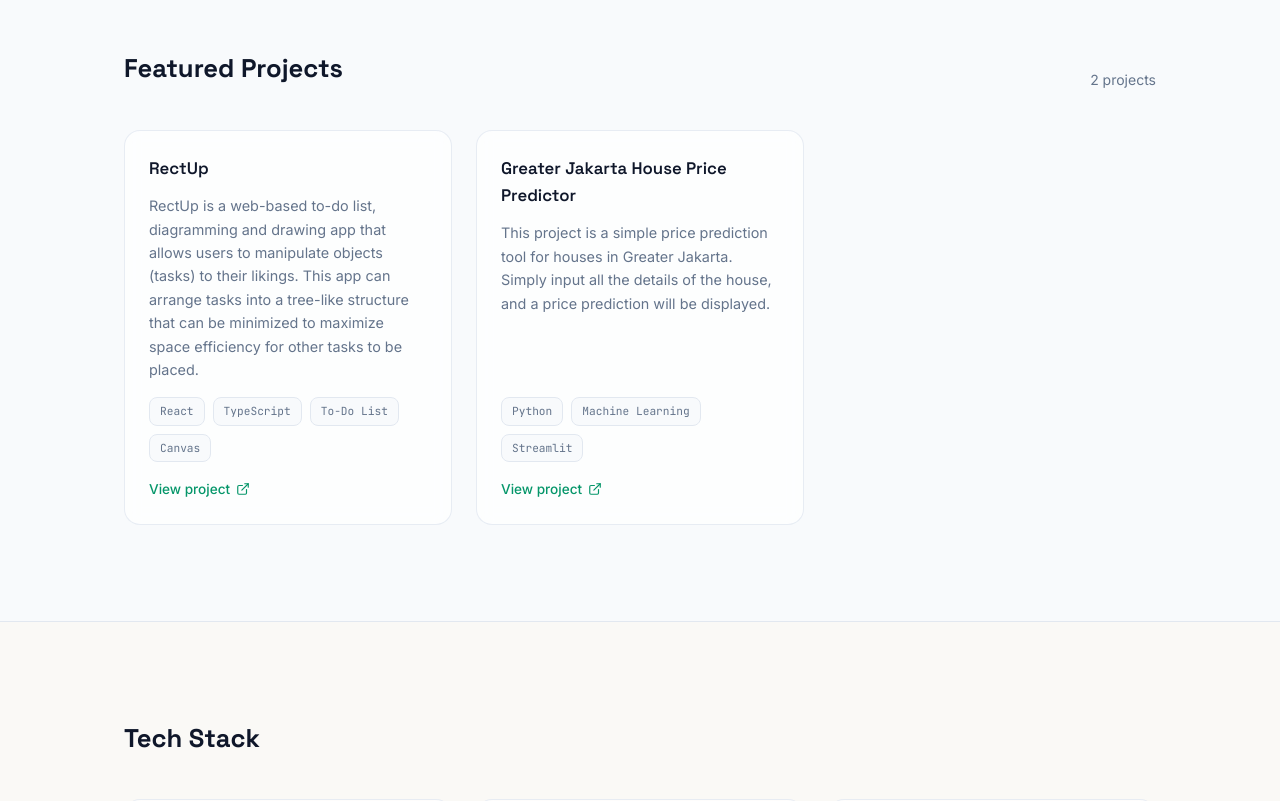
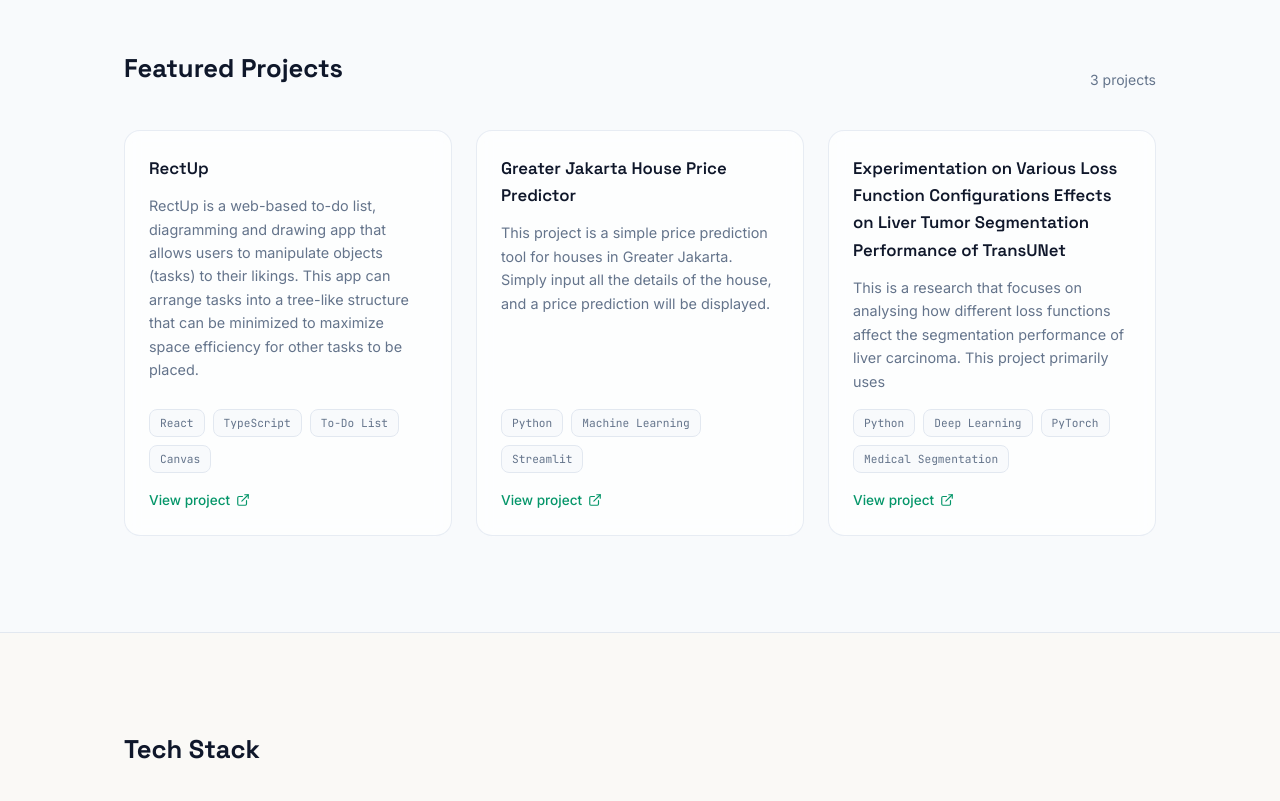
Before and after one commit to HmmmAha/portfolio, a React (Vite) app: page / in a window 1280 px wide. Shown: the part 2340-3141 px from the top of the page. Built offline with nearby package versions, Linux system fonts and the light colour scheme.

Commit message:
feat: add a project

```diff
--- a/src/App.tsx
+++ b/src/App.tsx
@@ -63,6 +63,14 @@
       tags: ['Python', 'Machine Learning', 'Streamlit'],
       link: 'https://ml-projectfejb6ycbjthrzstt7hdbo2.streamlit.app/',
     },
+    {
+      title: 'Experimentation on Various Loss Function Configurations Effects on Liver Tumor Segmentation Performance of TransUNet',
+      description:
+        'This is a research that focuses on analysing how different loss functions affect the segmentation performance of liver carcinoma. \
+        This project primarily uses',
+      tags: ['Python', 'Deep Learning', 'PyTorch', 'Medical Segmentation'],
+      link: 'https://drive.google.com/file/d/174TouLVgtdaZR9oQznboh7T-V_PSX1JT/view?usp=sharing'
+    },
   ];
 
   // for ease of reading purposes
```
